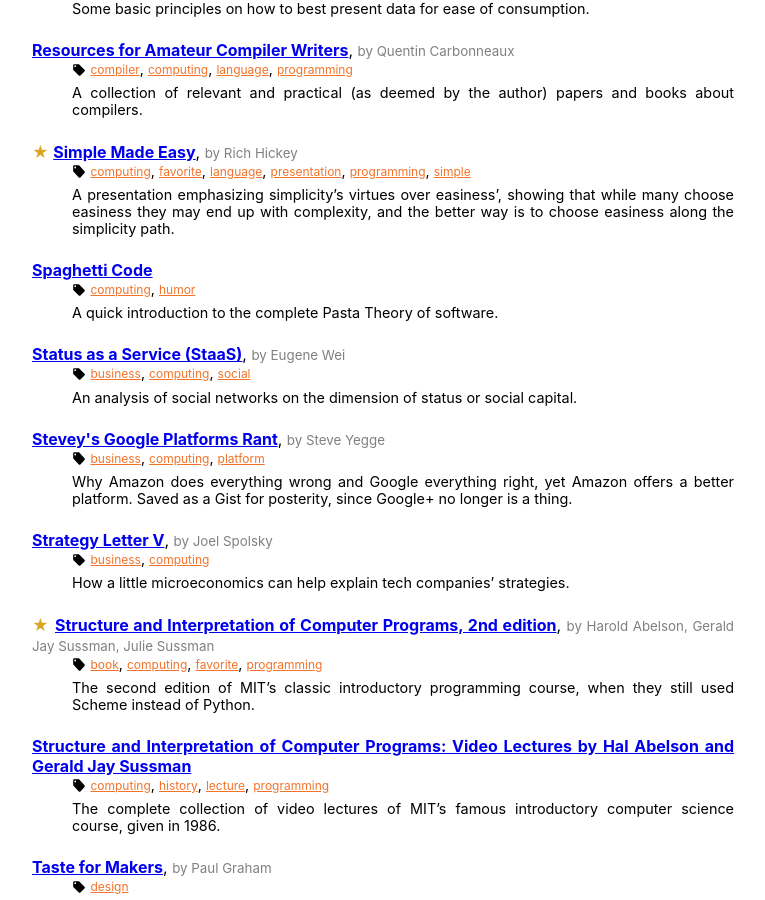
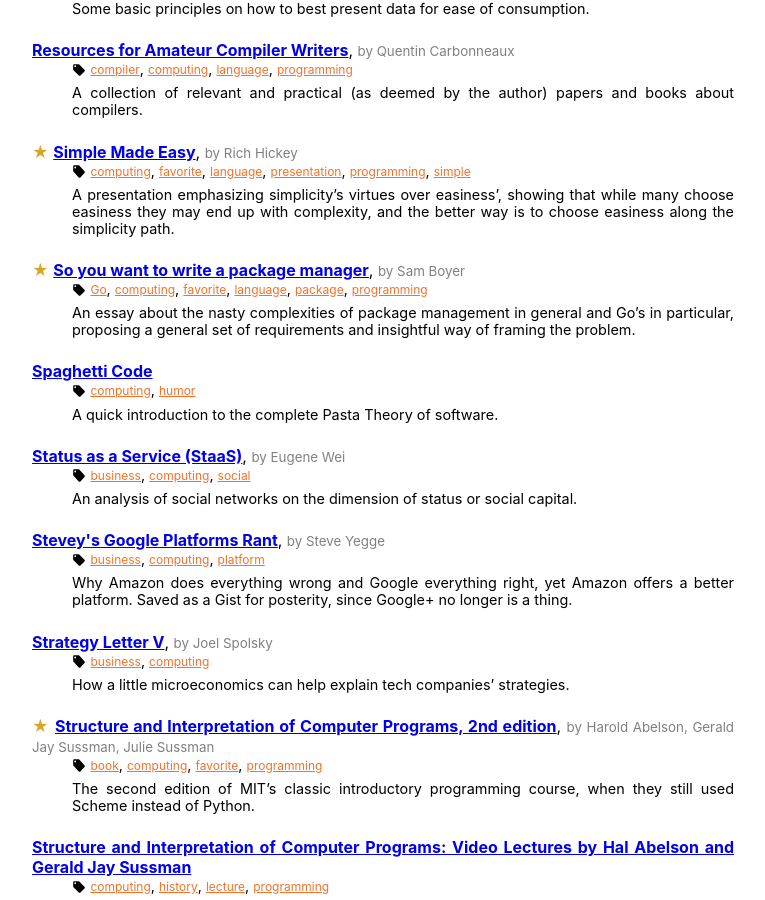
Before and after one commit to hanjos/hanjos.github.io, a Jekyll site: the page built from bookmarks.md, in a window 1280 px wide and 900 px high, scrolled down 5069 px. Shown: the whole window, without its empty margins (324-1089 px from the left). Built offline with Jekyll 4.4.1, drawn with Linux system fonts in a browser that asks for light colours; some of the changed text lies outside the part shown.

Commit message:
Atalhos.

```diff
--- a/_data/bookmarks.yml
+++ b/_data/bookmarks.yml
@@ -345,3 +345,8 @@
   authors: Gregor Hohpe
   description: A summary of why event-driven architectures might be interesting, and some of the challenges involved (_e.g._ debugging).
   tags: ['architecture', 'computing', 'EDA', 'event', 'favorite', 'programming']
+- url: https://medium.com/@sdboyer/so-you-want-to-write-a-package-manager-4ae9c17d9527
+  title: So you want to write a package manager
+  authors: Sam Boyer
+  description: An essay about the nasty complexities of package management in general and Go's in particular, proposing a general set of requirements and insightful way of framing the problem.
+  tags: ['computing', 'favorite', 'Go', 'language', 'package', 'programming']
```
